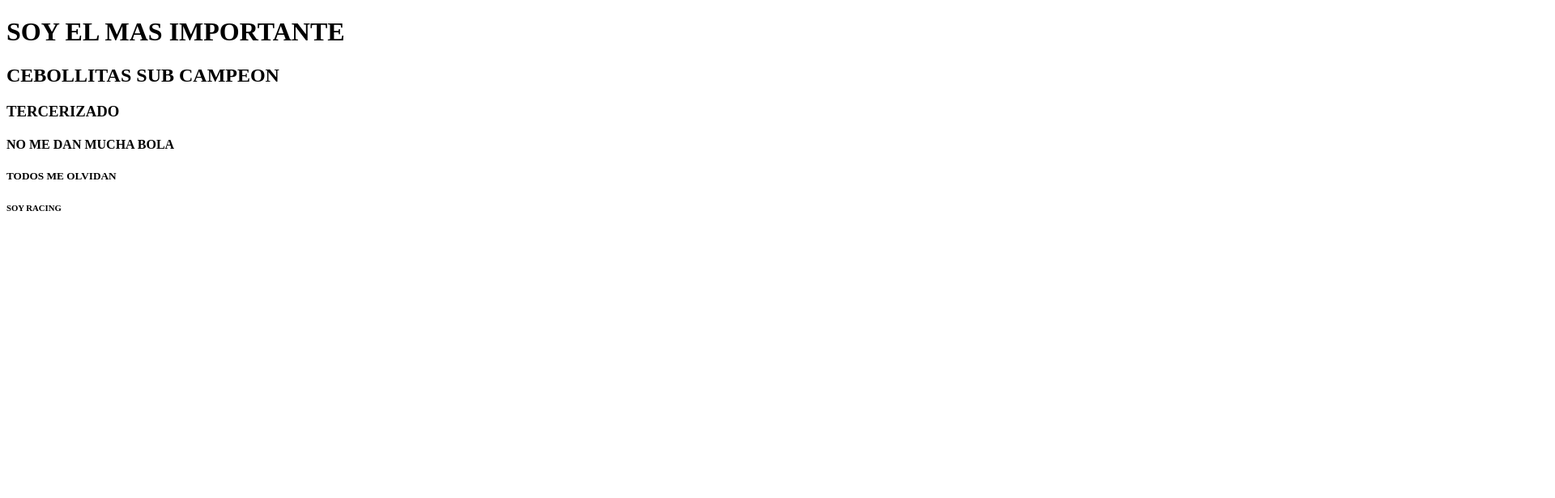
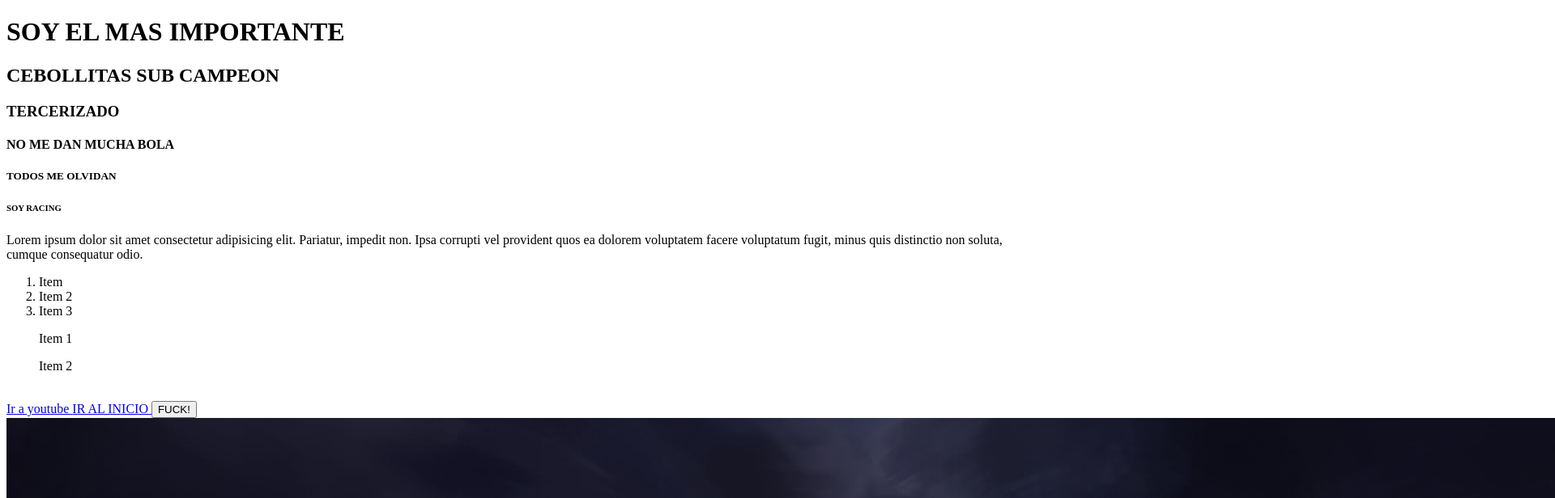
Before and after one commit to kuinemuH/Clases-UTN, a plain HTML site: page Clase2/index.html in a window 1280 px wide. Shown: the top 616 px of the page at 81% size, 1920 px wide, since content can reach past the window. Drawn offline with Linux system fonts and the light colour scheme.

Commit message:
Clase 2 html

```diff
--- a/Clase2/index.html
+++ b/Clase2/index.html
@@ -7,7 +7,7 @@
     <title>Primer Test</title>
 </head>
 <body>
-
+    <!-- TITULOS IMPORTANTES   -->
     <h1> SOY EL MAS IMPORTANTE </h1>
     <h2> CEBOLLITAS SUB CAMPEON </h2>
     <h3> TERCERIZADO </h3>
@@ -15,6 +15,46 @@
     <h5> TODOS ME OLVIDAN </h5>
     <h6> SOY RACING </h6>
 
+    <!-- PARRAFOS -->
+    <p> Lorem ipsum dolor sit amet consectetur adipisicing elit.
+        Pariatur, impedit non. Ipsa corrupti vel provident quos ea dolorem voluptatem facere voluptatum fugit,
+        minus quis distinctio non soluta, cumque consequatur odio.
+    </p>
+
+    <!-- LISTA ORGANIZADA-->
+    <ol>
+
+    <li> Item </li>
+    <li> Item 2 </li>
+    <li> Item 3 </li>
+</ol>
+
+<!-- LISTAS DESORGANIZADAS-->
+
+    <ul> Item 1</ul>
+    <ul> Item 2</ul>
+
+<!-- ETIQUETAS ESTRUCTURALES-->
+    <div> </div> <!-- PERMITE CAMBIAR LA ESTETICA-->
+    <span> </span> <!-- VA A OCUPAR EL ESPACIO MINIMO POSIBLE-->
+
+    <br> <!-- ENTER o PUNTO Y APARTE. SOLO USAR DENTRO DE PARRAFOS-->
+
+<!-- ETIQUETAS FUNCIONALES -->
+    <a href="https://www.google.com" target="_blank"> Ir a youtube </a>
+
+    <a href="#"> IR AL INICIO </a>
+
+<!-- BOTON!-->
+
+    <button> FUCK!</button>
+
+<!-- IMAGENES-->
+
+    <img src="./peakpx.jpg" alt="EVA 01"/>
+
+<iframe src="https://www.youtube.com/watch?v=IM10oA0fhQk" frameborder="0"></iframe>
+
 </body>
 </html>
 
```
Also changed, not shown: Clase2/peakpx.jpg (added).
